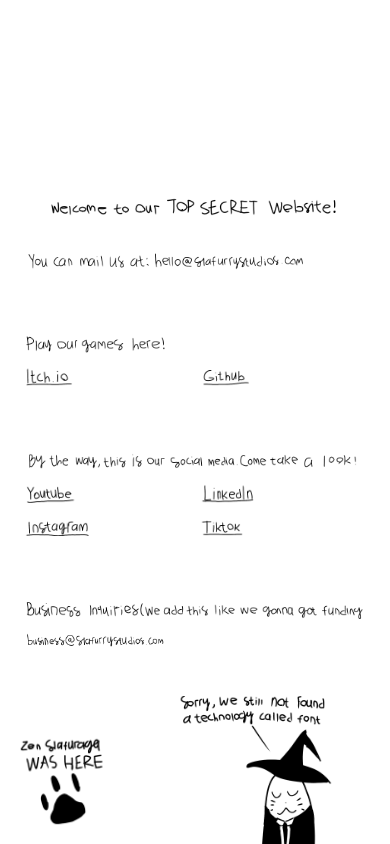
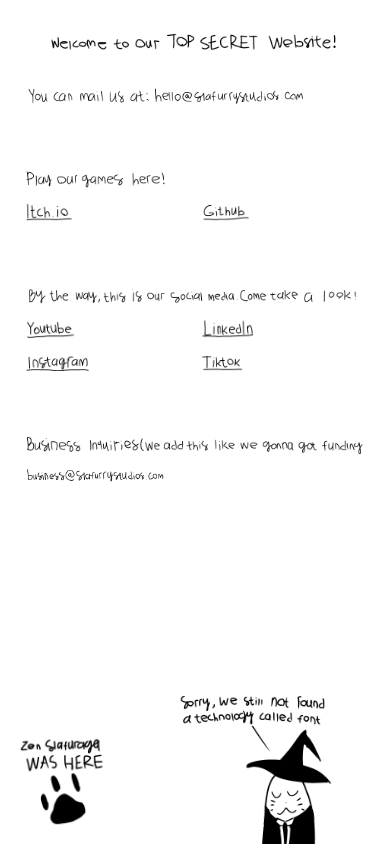
Before and after one commit to Slafurry-Studios/Slafurry-Website, a Next.js app: page / in a window 390 px wide. Built offline with nearby package versions, Linux system fonts and the light colour scheme.

Commit message:
Update page.tsx

```diff
--- a/app/page.tsx
+++ b/app/page.tsx
@@ -43,7 +43,7 @@
 
 export default function Home() {
     return (
-        <main className="w-screen h-screen flex flex-col items-center justify-center md:justify-start gap-4 md:gap-6 p-6 md:p-4 relative overflow-hidden bg-white selection:bg-none">
+        <main className="w-screen h-screen flex flex-col items-center justify-start md:justify-start gap-4 md:gap-6 p-6 md:p-4 relative overflow-hidden bg-white selection:bg-none">
 
             <motion.div
                 initial={{ opacity: 0, y: -15 }}
```
